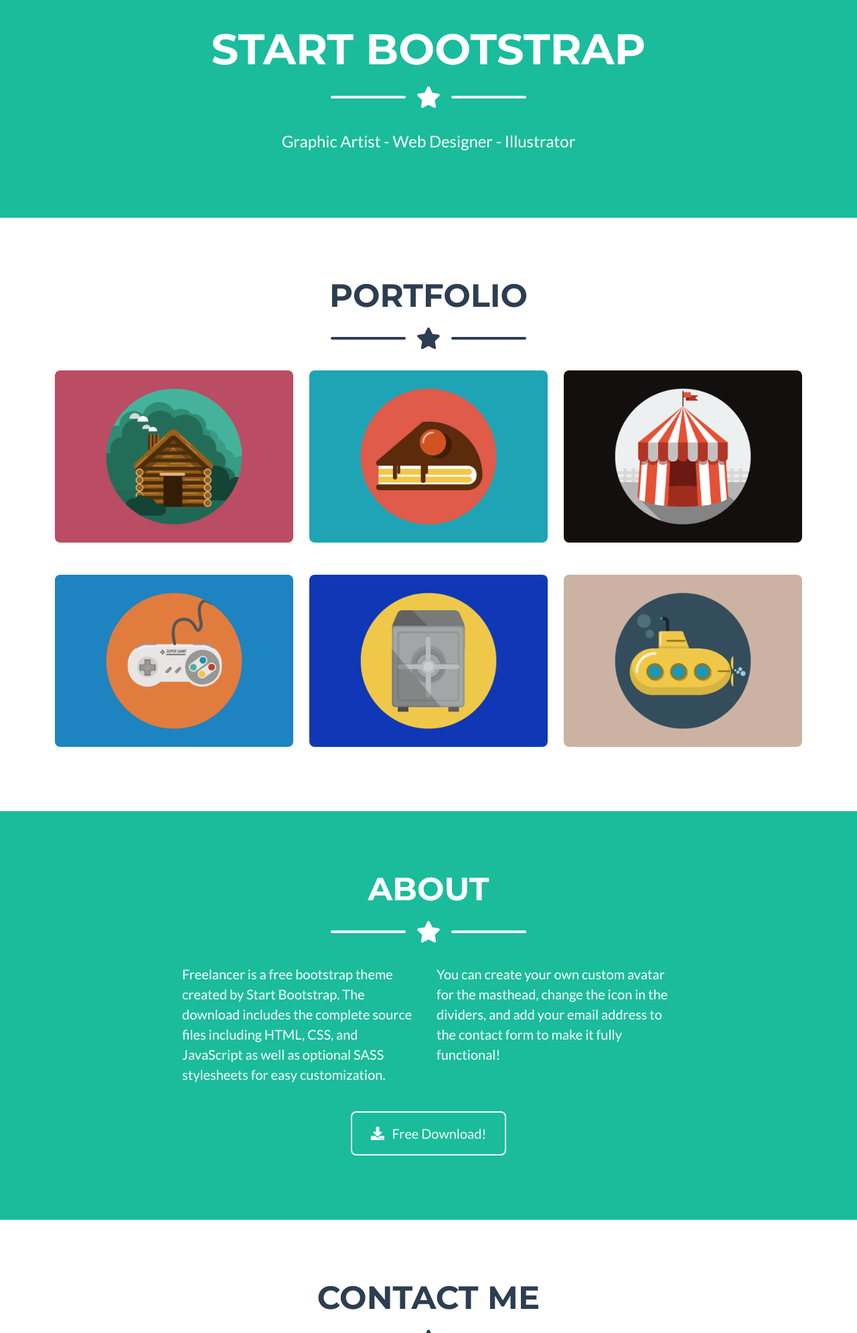
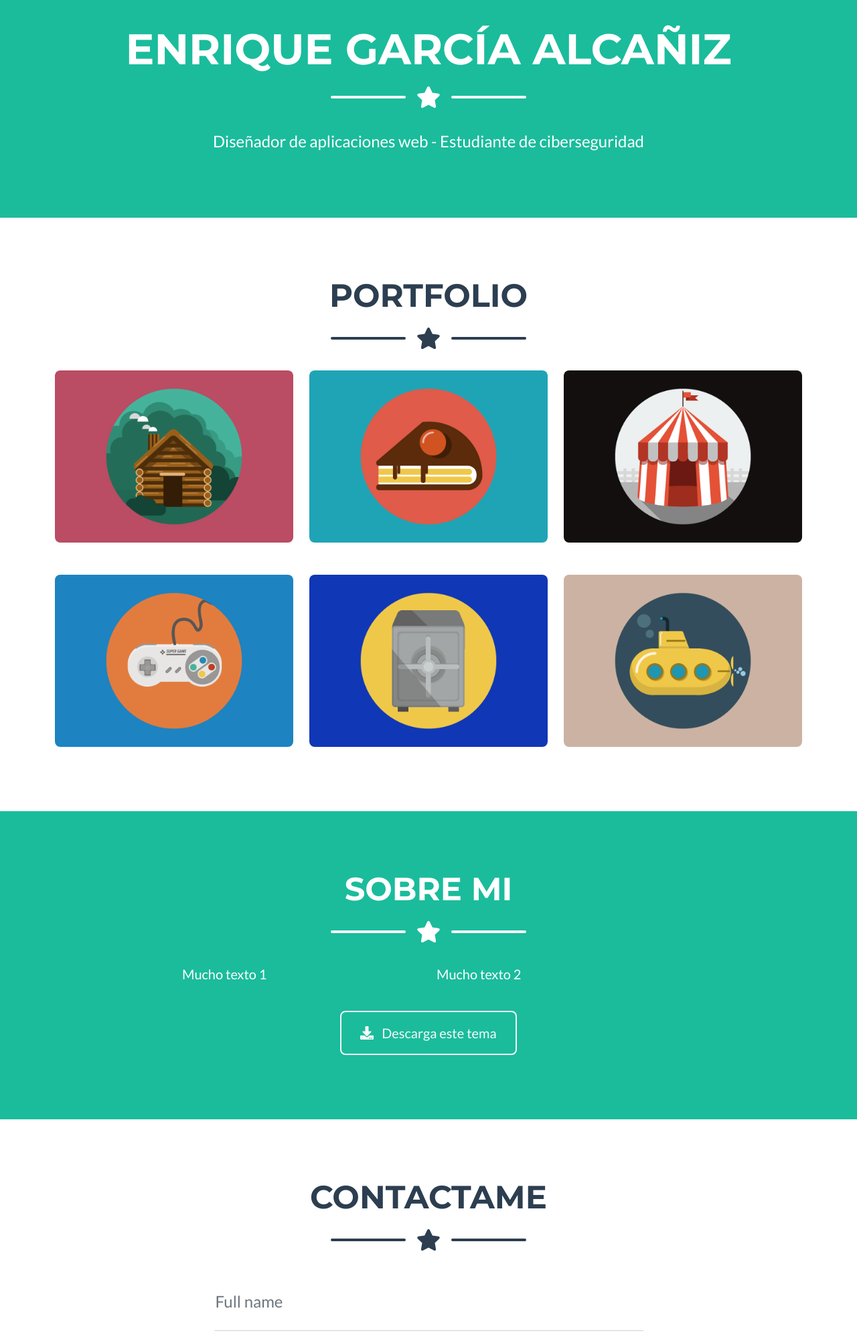
Before and after one commit to Quique20/holamundo, a plain HTML site: page index.html in a window 1280 px wide. Shown: the part 458-2448 px from the top of the page at 67% size. Drawn offline with nearby package versions, Linux system fonts and the light colour scheme.

Commit message:
Update index.html

```diff
--- a/index.html
+++ b/index.html
@@ -5,7 +5,7 @@
         <meta name="viewport" content="width=device-width, initial-scale=1, shrink-to-fit=no" />
         <meta name="description" content="" />
         <meta name="author" content="" />
-        <title>Freelancer - Start Bootstrap Theme</title>
+        <title>Enrique García Alcañiz</title>
         <!-- Favicon-->
         <link rel="icon" type="image/x-icon" href="assets/favicon.ico" />
         <!-- Font Awesome icons (free version)-->
@@ -20,7 +20,7 @@
         <!-- Navigation-->
         <nav class="navbar navbar-expand-lg bg-secondary text-uppercase fixed-top" id="mainNav">
             <div class="container">
-                <a class="navbar-brand" href="#page-top">Start Bootstrap</a>
+                <a class="navbar-brand" href="#page-top">Enrique García Alcañiz</a>
                 <button class="navbar-toggler text-uppercase font-weight-bold bg-primary text-white rounded" type="button" data-bs-toggle="collapse" data-bs-target="#navbarResponsive" aria-controls="navbarResponsive" aria-expanded="false" aria-label="Toggle navigation">
                     Menu
                     <i class="fas fa-bars"></i>
@@ -28,8 +28,8 @@
                 <div class="collapse navbar-collapse" id="navbarResponsive">
                     <ul class="navbar-nav ms-auto">
                         <li class="nav-item mx-0 mx-lg-1"><a class="nav-link py-3 px-0 px-lg-3 rounded" href="#portfolio">Portfolio</a></li>
-                        <li class="nav-item mx-0 mx-lg-1"><a class="nav-link py-3 px-0 px-lg-3 rounded" href="#about">About</a></li>
-                        <li class="nav-item mx-0 mx-lg-1"><a class="nav-link py-3 px-0 px-lg-3 rounded" href="#contact">Contact</a></li>
+                        <li class="nav-item mx-0 mx-lg-1"><a class="nav-link py-3 px-0 px-lg-3 rounded" href="#about">Sobre mi</a></li>
+                        <li class="nav-item mx-0 mx-lg-1"><a class="nav-link py-3 px-0 px-lg-3 rounded" href="#contact">Contactame</a></li>
                     </ul>
                 </div>
             </div>
@@ -40,7 +40,7 @@
                 <!-- Masthead Avatar Image-->
                 <img class="masthead-avatar mb-5" src="assets/img/avataaars.svg" alt="..." />
                 <!-- Masthead Heading-->
-                <h1 class="masthead-heading text-uppercase mb-0">Start Bootstrap</h1>
+                <h1 class="masthead-heading text-uppercase mb-0">Enrique García Alcañiz</h1>
                 <!-- Icon Divider-->
                 <div class="divider-custom divider-light">
                     <div class="divider-custom-line"></div>
@@ -48,7 +48,7 @@
                     <div class="divider-custom-line"></div>
                 </div>
                 <!-- Masthead Subheading-->
-                <p class="masthead-subheading font-weight-light mb-0">Graphic Artist - Web Designer - Illustrator</p>
+                <p class="masthead-subheading font-weight-light mb-0">Diseñador de aplicaciones web - Estudiante de ciberseguridad</p>
             </div>
         </header>
         <!-- Portfolio Section-->
@@ -125,7 +125,7 @@
         <section class="page-section bg-primary text-white mb-0" id="about">
             <div class="container">
                 <!-- About Section Heading-->
-                <h2 class="page-section-heading text-center text-uppercase text-white">About</h2>
+                <h2 class="page-section-heading text-center text-uppercase text-white">Sobre mi</h2>
                 <!-- Icon Divider-->
                 <div class="divider-custom divider-light">
                     <div class="divider-custom-line"></div>
@@ -134,14 +134,14 @@
                 </div>
                 <!-- About Section Content-->
                 <div class="row">
-                    <div class="col-lg-4 ms-auto"><p class="lead">Freelancer is a free bootstrap theme created by Start Bootstrap. The download includes the complete source files including HTML, CSS, and JavaScript as well as optional SASS stylesheets for easy customization.</p></div>
-                    <div class="col-lg-4 me-auto"><p class="lead">You can create your own custom avatar for the masthead, change the icon in the dividers, and add your email address to the contact form to make it fully functional!</p></div>
+                    <div class="col-lg-4 ms-auto"><p class="lead">Mucho texto 1</p></div>
+                    <div class="col-lg-4 me-auto"><p class="lead">Mucho texto 2</p></div>
                 </div>
                 <!-- About Section Button-->
                 <div class="text-center mt-4">
                     <a class="btn btn-xl btn-outline-light" href="https://startbootstrap.com/theme/freelancer/">
                         <i class="fas fa-download me-2"></i>
-                        Free Download!
+                        Descarga este tema
                     </a>
                 </div>
             </div>
@@ -150,7 +150,7 @@
         <section class="page-section" id="contact">
             <div class="container">
                 <!-- Contact Section Heading-->
-                <h2 class="page-section-heading text-center text-uppercase text-secondary mb-0">Contact Me</h2>
+                <h2 class="page-section-heading text-center text-uppercase text-secondary mb-0">Contactame</h2>
                 <!-- Icon Divider-->
                 <div class="divider-custom">
                     <div class="divider-custom-line"></div>
```
